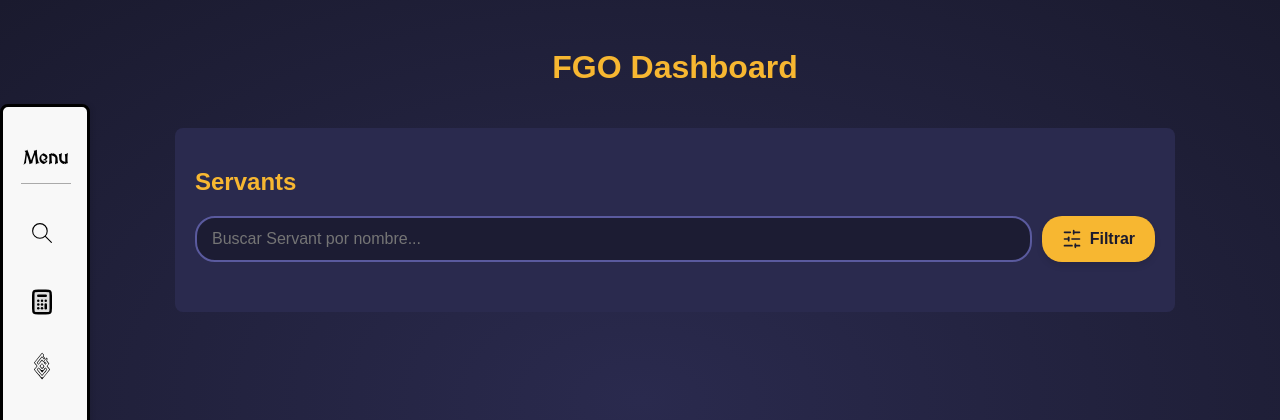
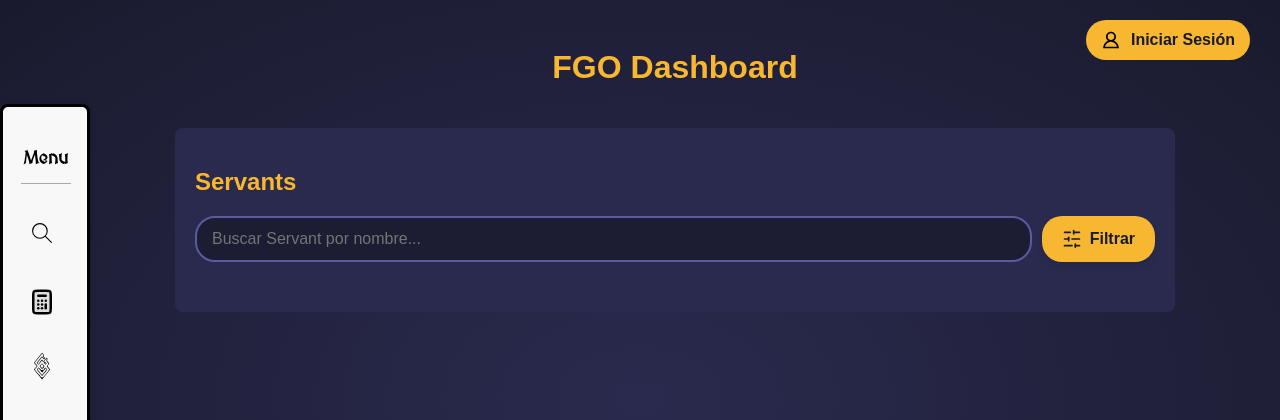
Before and after one commit to DiegoImp/Proyectos_FGO, a Flask app: page / in a window 1280 px wide. Shown: the top 420 px of the page. Run offline with Flask 3, Linux system fonts and the light colour scheme.

Commit message:
feat: add authentication modal and update styles for user login

```diff
--- a/static/main.js
+++ b/static/main.js
@@ -1,5 +1,7 @@
 document.addEventListener("DOMContentLoaded", () => {
   const searchbar = document.getElementById("search-bar"); // tomamos la barra de busqueda
+  let textoBusqueda = "";
+
   const filterbutton = document.getElementById("button-filter"); //tomamos el boton de filtros
   const sidebar = document.getElementById("sidebar-filtro"); //tomamos el sidebar
   const botonesDeFiltro = document.querySelectorAll(
@@ -10,12 +12,19 @@
 
   const audioPlayer = document.getElementById("ost-player");
   const volumeSlider = document.getElementById("volume-slider");
+  const soundControl = document.querySelector(".index_element--music");
+  const volumeDisplay = document.getElementById("volume-display");
 
-  const soundControl = document.querySelector(".index_element--music");
+  const AuthButton = document.querySelector(".auth_button");
+  const AuthCloseButton = document.querySelector(".auth_modal_close");
+  const Overlay = document.getElementById("modal-overlay");
 
-  const volumeDisplay = document.getElementById("volume-display");
-  // Definimos esta variable aquí para que esté disponible para todas las funciones
-  let textoBusqueda = "";
+  function openAuthModal() {
+    Overlay.style.display = "flex";
+  }
+  function closeAuthModal() {
+    Overlay.style.display = "none";
+  }
 
   function aplicarFiltrosCombinados() {
     const botonesClaseActivos = document.querySelectorAll(
@@ -111,6 +120,22 @@
     updateVolumeDisplay(); // Actualiza el número
   });
 
+  AuthButton.addEventListener("click", () => {
+    openAuthModal();
+  });
+
+  AuthCloseButton.addEventListener("click", () => {
+    closeAuthModal();
+  });
+  Overlay.addEventListener("click", (event) => {
+    // 'event.target' es el elemento exacto donde hiciste clic.
+    // Comprobamos si donde hiciste clic (event.target)
+    // es el overlay MISMO, y no uno de sus hijos (como el modal).
+    if (event.target === Overlay) {
+      closeAuthModal(); // Llama a la misma función de cierre
+    }
+  });
+
   // 6. Carga inicial: Pone todo en su sitio
   updateVolume();
   updateVolumeDisplay();
--- a/static/style.css
+++ b/static/style.css
@@ -247,7 +247,7 @@
   width: 300px;
   height: 100%;
   margin-bottom: 10px;
-  background-color: #36332c88;
+  background-color: #353434;
   border: 3px solid black;
   padding: 15px;
   gap: 20px;
@@ -521,3 +521,97 @@
   font-weight: 400;
   font-style: normal;
 }
+/* --- 6. COMPONENTE: AUTENTICACIÓN Y MODAL --- */
+
+/* Contenedor en la esquina superior derecha */
+.auth_container {
+    position: fixed;
+    top: 20px;
+    right: 30px;
+ /* Encima de la barra lateral, pero debajo del modal */
+}
+
+/* Botón de "Iniciar Sesión" */
+.auth_button, .auth_user {
+    display: flex; /* Para alinear ícono y texto */
+    align-items: center;
+    gap: 10px;
+    background-color: #f7b731;
+    color: #1a1a2e;
+    padding: 10px 15px;
+    border-radius: 20px;
+    border: none;
+    font-size: medium;
+    font-weight: 550;
+    cursor: pointer;
+    transition: all 0.3s ease;
+}
+
+.auth_button:hover {
+    background-color: #ffde8a;
+    transform: translateY(-2px);
+}
+
+.auth_button img, .auth_user img {
+    width: 20px;
+    height: 20px;
+}
+
+/* Clase simple para ocultar/mostrar elementos con JS */
+.hidden {
+    display: none !important; /* !important para asegurar que se oculte */
+}
+
+
+/* * EXPLICACIÓN DEL OVERLAY *
+  Así es como funciona el fondo oscuro:
+  1. position: fixed -> Lo saca del flujo normal y lo pega a la ventana.
+  2. top/left/width/height -> Hacemos que ocupe TODA la pantalla.
+  3. background-color -> Le damos un color negro con 70% de opacidad.
+  4. z-index -> Lo ponemos muy alto (ej. 1000) para que tape todo.
+  5. Por defecto, tiene 'display: none'. Lo cambiaremos a 'display: block' con JS.
+*/
+#modal-overlay {
+    position: fixed;
+    top: 0;
+    left: 0;
+    width: 100%;
+    height: 100%;
+    background-color: rgba(0, 0, 0, 0.7);
+    z-index: 1000;
+
+    /* Centra el modal que está dentro */
+    display: flex;
+    justify-content: center;
+    align-items: center;
+
+    /* Oculto por defecto */
+    display: none;
+}
+
+/* El Modal (la ventana) */
+#auth-modal {
+    background: #2a2a4e; /* Usamos el color de fondo de tu 'main' */
+    border: 3px solid #f7b731;
+    border-radius: 8px;
+    padding: 25px;
+    width: 90%;
+    max-width: 450px; /* Ancho máximo */
+    z-index: 1001; /* Encima del overlay */
+    position: relative; /* Para posicionar el botón de cerrar */
+
+    /* Oculto por defecto (lo controla el overlay) */
+    display: block;
+}
+
+/* Botón de cerrar (la 'X') */
+.auth_modal_close {
+    position: absolute;
+    top: 10px;
+    right: 15px;
+    background: none;
+    border: none;
+    color: white;
+    font-size: 2rem;
+    cursor: pointer;
+}
--- a/templates/base.html
+++ b/templates/base.html
@@ -18,7 +18,25 @@
 </head>
 
 <body>
-    <!-- 1. EL HEADER (GLOBAL) -->
+    <nav class="auth_container">
+        <button id="auth-open-button" class="auth_button">
+            <img src="{{ url_for('static', filename='icons/side-bar/account-icon.svg') }}" alt="Usuario" />
+            <span>Iniciar Sesión</span>
+        </button>
+
+        <div id="user-profile" class="auth_user hidden">
+            <img src="{{ url_for('static', filename='icons/side-bar/account-icon.svg') }}" alt="Usuario" />
+            <span id="user-profile-name">Nombre Usuario</span>
+        </div>
+    </nav>
+
+    <div id="modal-overlay">
+        <div id="auth-modal">
+            <button id="auth-close-button" class="auth_modal_close">&times;</button>
+            <h3>Iniciar Sesión</h3>
+            <p style="color: white;">Aquí pondremos los formularios...</p>
+        </div>
+    </div>
     <header>
         <h1>FGO Dashboard</h1>
     </header>
```
